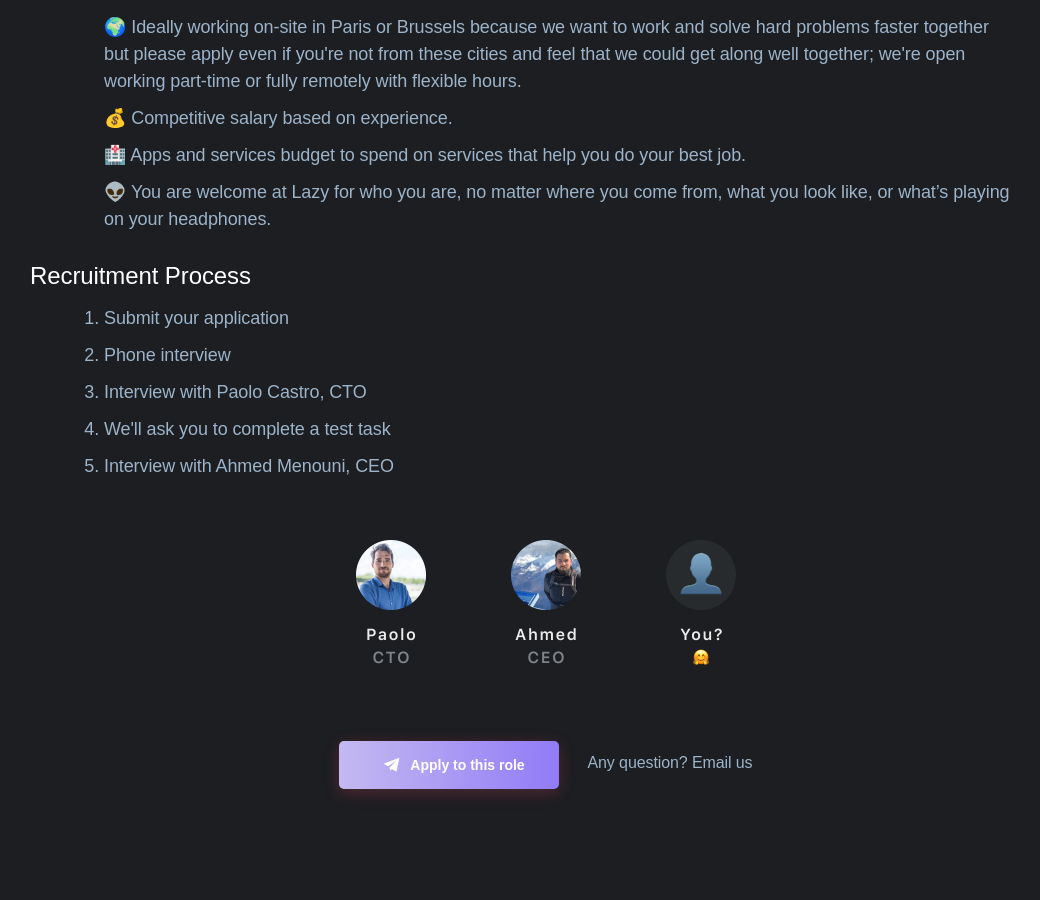
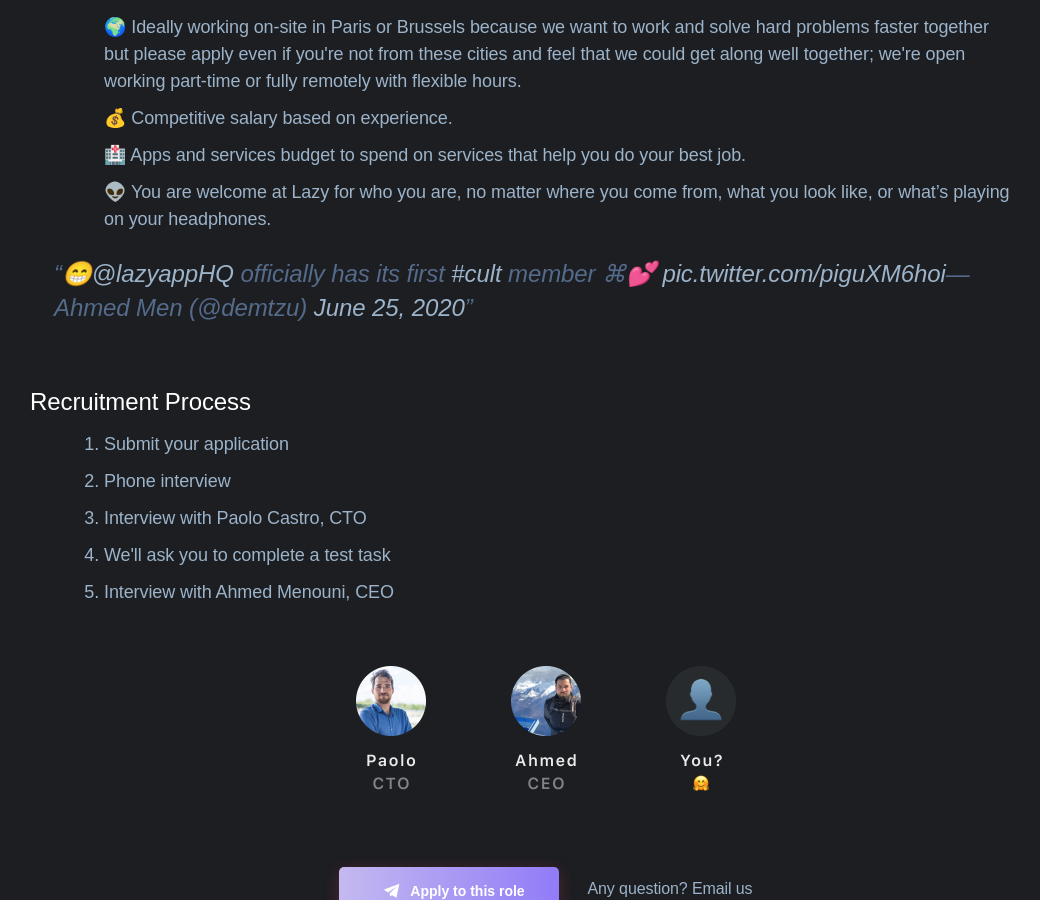
Before and after one commit to demtzu/lazy-landing, a Jekyll site: the page built from full-stack-swe-em.html, in a window 1280 px wide and 900 px high, scrolled down 3020 px. Shown: the whole window, without its empty margins (94-1134 px from the left). Built offline with Jekyll 4.4.1, drawn with Linux system fonts in a browser that asks for light colours; some web fonts are replaced; comment, search, counter and statistics services are not loaded.

Commit message:
tweet embed

```diff
--- a/full-stack-swe-em.html
+++ b/full-stack-swe-em.html
@@ -93,6 +93,8 @@ image: hiring-SWE.png
                           <li class="lili">👽 You are welcome at Lazy for who you are, no matter where you come from, what you look like, or what’s playing on your headphones.</li>
                         </ul>
 
+                        <div style="display: flex; justify-content: center;"><blockquote class="twitter-tweet" data-theme="dark"><p lang="en" dir="ltr">😁<a href="https://twitter.com/lazyappHQ?ref_src=twsrc%5Etfw">@lazyappHQ</a> officially has its first <a href="https://twitter.com/hashtag/cult?src=hash&amp;ref_src=twsrc%5Etfw">#cult</a> member ⌘💕 <a href="https://t.co/piguXM6hoi">pic.twitter.com/piguXM6hoi</a></p>&mdash; Ahmed Men (@demtzu) <a href="https://twitter.com/demtzu/status/1276223697125343236?ref_src=twsrc%5Etfw">June 25, 2020</a></blockquote> <script async src="https://platform.twitter.com/widgets.js" charset="utf-8"></script></div>
+
                         <!-- Recruitment Process -->
 
                         <h3 class="section-title text-left">Recruitment Process</h3>
@@ -120,7 +122,6 @@ image: hiring-SWE.png
                               <div class="button-link text-xs" style="margin-left: 28px; margin-top: 10px;"><a href="mailto:ahmed@lazy-app.com,paolo@lazy-app.com?subject=Question about Job Desc - Senior Full Stack Engineer">Any question? Email us</a></div>
                             </div>
                     </div>
-
                 </div>
             </section>
 
```
